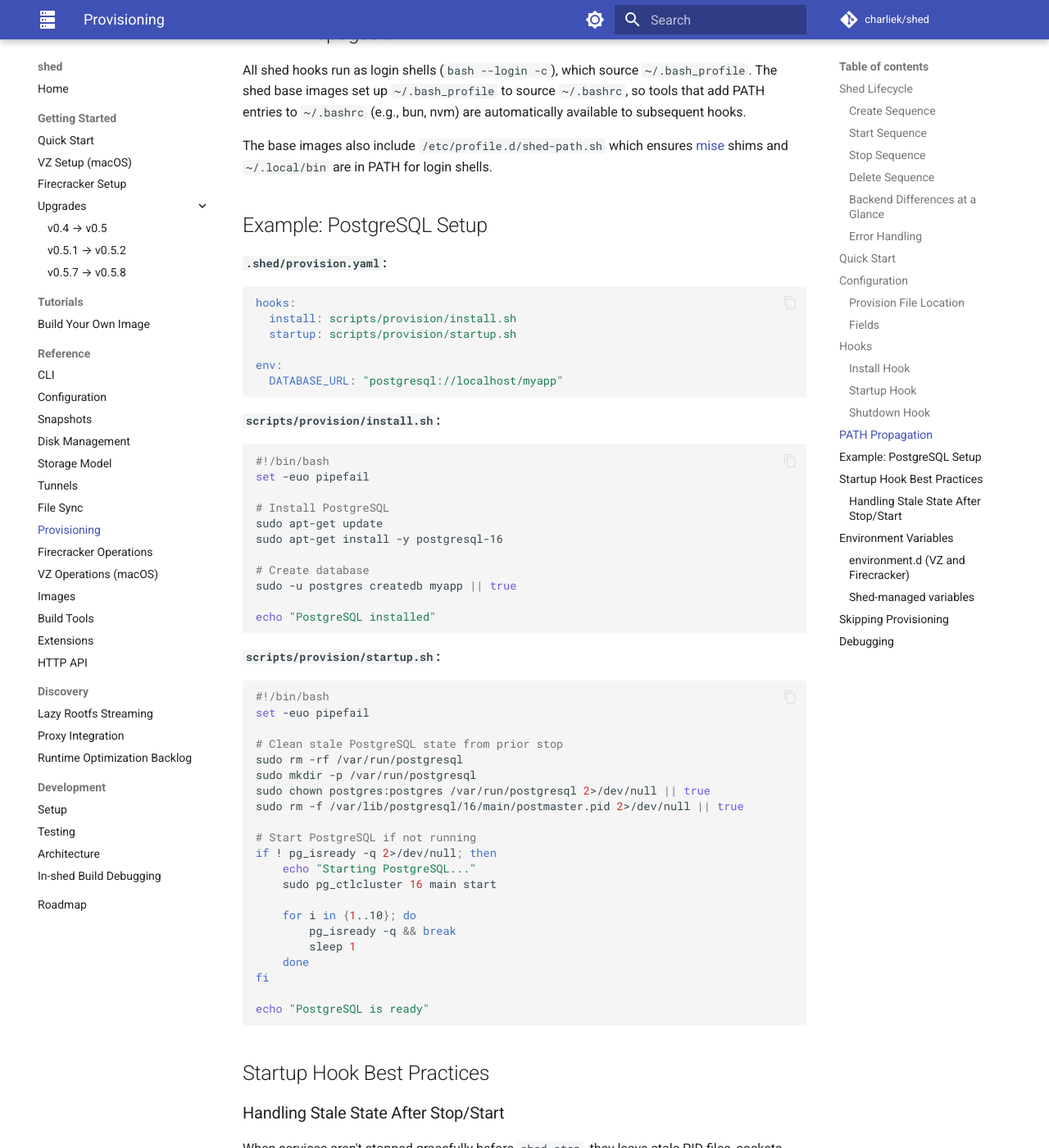
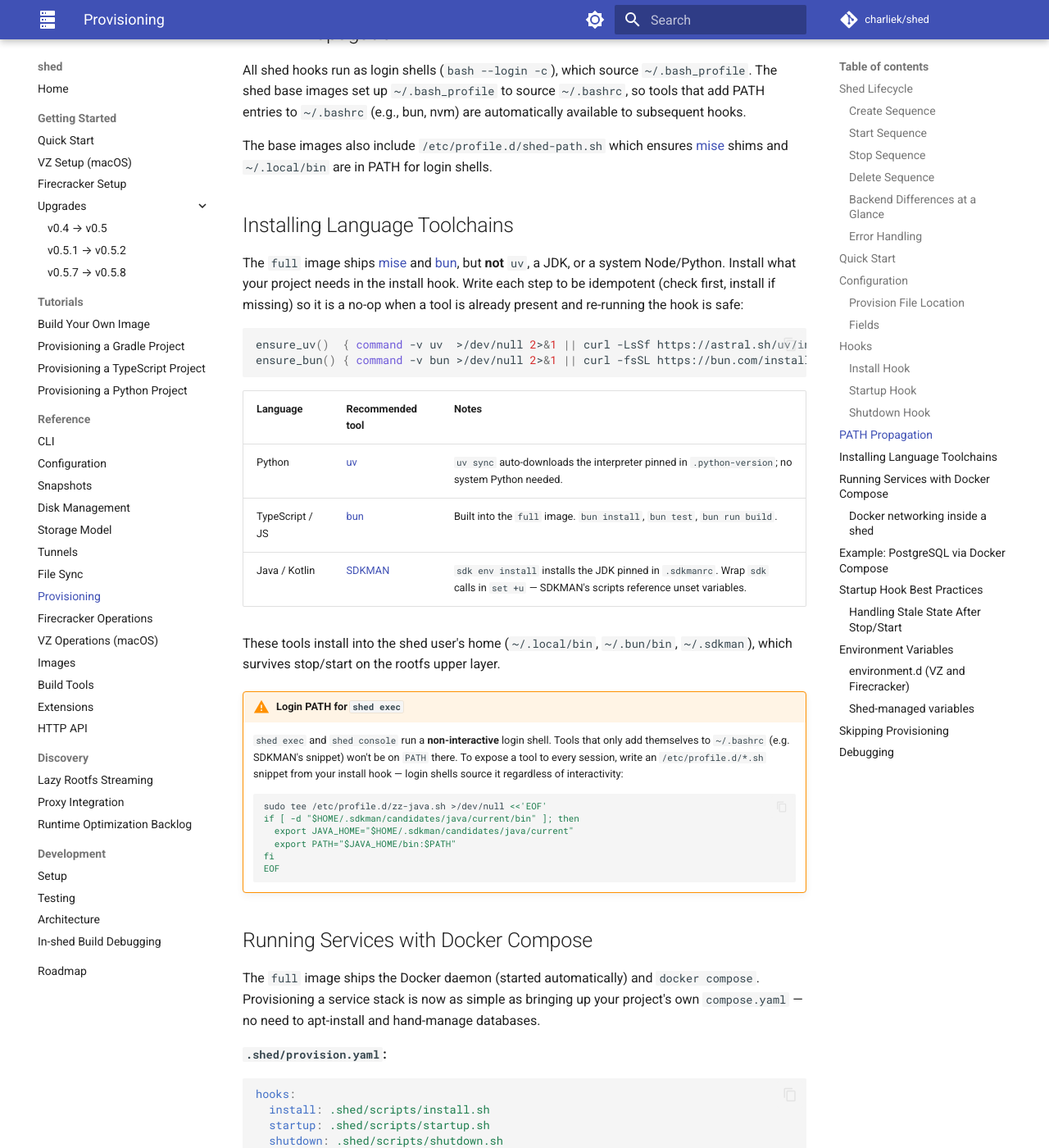
Before and after one commit to charliek/shed, an MkDocs documentation site: the page built from docs/reference/provisioning.md, in a window 1280 px wide and 1400 px high, scrolled down 5068 px. Shown: the whole window at 82% size. Built offline with MkDocs 1.6.1 and Material for MkDocs 9.7.7, drawn with Linux system fonts in a browser that asks for light colours; comment, search, counter and statistics services are not loaded; some of the changed text lies outside the part shown.

Commit message:
docs: refresh provisioning guide + language tutorials; fix image-variant claims (#189)
* docs: refresh provisioning guide, add language tutorials, fix image claims

Provisioning reference:
- document the docker-compose service pattern (now that `full` ships
  Docker) as the recommended way to run Postgres/Redis/etc.
- add an "Installing language toolchains" section (uv / bun / SDKMAN) and
  the /etc/profile.d login-PATH gotcha for non-interactive `shed exec`.
- clarify that provision.yaml `env:` reaches hooks only; use
  /etc/environment.d for env that must reach exec/console/app sessions.
- document the two `full`-image Docker quirks (credsStore=shed blocks
  anonymous pulls; bridge:none breaks Testcontainers' default network).

New tutorials: provisioning a Gradle (SDKMAN + Testcontainers),
TypeScript (bun + compose), and Python (uv + compose) project.

Image-doc accuracy fixes (verified against vz/Dockerfile):
- `base`/`extensions` do NOT ship Docker CE — only `full` does.
- `full` ships Docker + mise + bun + coding agents, NOT a system
  Node.js/Python (install per-project; uv provisions Python).

Co-Authored-By: Claude Opus 4.8 (1M context) <noreply@anthropic.com>

* docs: drop only credsStore (keep auths) in the public-pull recipe

Match the provisioning helpers shipped in the example repos: use
`jq 'del(.credsStore)'` instead of overwriting ~/.docker/config.json with {},
so any auths/credHelpers survive.

Co-Authored-By: Claude Opus 4.8 (1M context) <noreply@anthropic.com>

* docs: drop the credsStore workaround (guest helper fixed upstream)

The docker-credential-shed guest helper now emits the standard
"credentials not found in native keychain" sentinel, so Docker falls back
to anonymous pulls with credsStore=shed intact — no neutralization needed.
Remove the credsStore row from the Docker section and the
enable_public_image_pulls helper/calls from the gradle/typescript/python
tutorials. The separate bridge:none / Testcontainers fix stays.

Co-Authored-By: Claude Opus 4.8 (1M context) <noreply@anthropic.com>

---------

Co-authored-by: Claude Opus 4.8 (1M context) <noreply@anthropic.com>

````diff
--- a/docs/reference/provisioning.md
+++ b/docs/reference/provisioning.md
@@ -158,7 +158,106 @@ All shed hooks run as login shells (`bash --login -c`), which source `~/.bash_pr
 
 The base images also include `/etc/profile.d/shed-path.sh` which ensures [mise](https://mise.jdx.dev/) shims and `~/.local/bin` are in PATH for login shells.
 
-## Example: PostgreSQL Setup
+## Installing Language Toolchains
+
+The `full` image ships [mise](https://mise.jdx.dev/) and [bun](https://bun.sh/),
+but **not** `uv`, a JDK, or a system Node/Python. Install what your project needs
+in the install hook. Write each step to be idempotent (check first, install if
+missing) so it is a no-op when a tool is already present and re-running the hook
+is safe:
+
+```bash
+ensure_uv()  { command -v uv  >/dev/null 2>&1 || curl -LsSf https://astral.sh/uv/install.sh | sh; }
+ensure_bun() { command -v bun >/dev/null 2>&1 || curl -fsSL https://bun.com/install | bash; }
+```
+
+| Language | Recommended tool | Notes |
+|----------|------------------|-------|
+| Python | [uv](https://docs.astral.sh/uv/) | `uv sync` auto-downloads the interpreter pinned in `.python-version`; no system Python needed. |
+| TypeScript / JS | [bun](https://bun.sh/) | Built into the `full` image. `bun install`, `bun test`, `bun run build`. |
+| Java / Kotlin | [SDKMAN](https://sdkman.io/) | `sdk env install` installs the JDK pinned in `.sdkmanrc`. Wrap `sdk` calls in `set +u` — SDKMAN's scripts reference unset variables. |
+
+These tools install into the shed user's home (`~/.local/bin`, `~/.bun/bin`,
+`~/.sdkman`), which survives stop/start on the rootfs upper layer.
+
+!!! warning "Login PATH for `shed exec`"
+    `shed exec` and `shed console` run a **non-interactive** login shell. Tools
+    that only add themselves to `~/.bashrc` (e.g. SDKMAN's snippet) won't be on
+    `PATH` there. To expose a tool to every session, write an
+    `/etc/profile.d/*.sh` snippet from your install hook — login shells source
+    it regardless of interactivity:
+
+    ```bash
+    sudo tee /etc/profile.d/zz-java.sh >/dev/null <<'EOF'
+    if [ -d "$HOME/.sdkman/candidates/java/current/bin" ]; then
+      export JAVA_HOME="$HOME/.sdkman/candidates/java/current"
+      export PATH="$JAVA_HOME/bin:$PATH"
+    fi
+    EOF
+    ```
+
+## Running Services with Docker Compose
+
+The `full` image ships the Docker daemon (started automatically) and `docker
+compose`. Provisioning a service stack is now as simple as bringing up your
+project's own `compose.yaml` — no need to apt-install and hand-manage databases.
+
+**`.shed/provision.yaml`:**
+
+```yaml
+hooks:
+  install: .shed/scripts/install.sh
+  startup: .shed/scripts/startup.sh
+  shutdown: .shed/scripts/shutdown.sh
+```
+
+**`startup.sh`** brings the stack up every boot and waits for health:
+
+```bash
+#!/bin/bash
+set -euo pipefail
+cd "${SHED_WORKSPACE:-$PWD}"
+
+# Daemon auto-starts, but may not be ready the instant the hook fires.
+for i in $(seq 1 30); do docker info >/dev/null 2>&1 && break; sleep 1; done
+
+docker compose up -d
+# Wait until every service with a healthcheck reports healthy.
+for i in $(seq 1 30); do
+  pending="$(docker compose ps --format '{{.Name}} {{.Health}}' \
+    | awk '$2 != "" && $2 != "healthy" {print $1}')"
+  [ -z "$pending" ] && break
+  sleep 2
+done
+```
+
+**`shutdown.sh`** stops it gracefully (named volumes persist):
+
+```bash
+#!/bin/bash
+set -euo pipefail
+cd "${SHED_WORKSPACE:-$PWD}"
+docker compose down || true
+```
+
+!!! warning "Docker requires the `full` image"
+    Only the `full` variant ships the Docker daemon. With `base`/`extensions`,
+    `docker` is absent and these hooks will warn and continue.
+
+### Docker networking inside a shed
+
+The `full` image's Docker is tuned for the nested-VM environment, which affects
+one common workflow — handle it in your install hook:
+
+| Behavior | Effect | Fix in the install hook |
+|----------|--------|-------------------------|
+| `bridge: none` in `daemon.json` | The default `docker0` bridge is absent, so containers started on the **default** network get no published ports. `docker compose` is unaffected (it creates its own user-defined network), but [Testcontainers](https://testcontainers.com/) is not. | Re-enable it for Testcontainers: `jq 'del(.bridge)' /etc/docker/daemon.json` → write back → `sudo systemctl restart docker`. |
+
+## Example: PostgreSQL via Docker Compose
+
+For most projects, run Postgres from your `compose.yaml` (above) rather than
+installing it into the image. The example below is the **no-Docker alternative**
+— installing the service directly — kept for `base`/`extensions` images.
 
 **`.shed/provision.yaml`:**
 
@@ -298,6 +397,20 @@ env:
   NODE_ENV: "development"
 ```
 
+!!! warning "`provision.yaml` `env:` reaches hooks only"
+    Variables in the `env:` map are injected into the **provisioning hooks**,
+    not into later `shed exec` / `shed console` sessions or the app. To make a
+    variable available everywhere, write it to `/etc/environment.d/*.conf` from
+    your install hook (it is read per-exec):
+
+    ```bash
+    # In the install hook — available to every session afterward.
+    sudo tee /etc/environment.d/90-myapp.conf >/dev/null <<'EOF'
+    DATABASE_URL=postgresql://localhost/myapp
+    TESTCONTAINERS_RYUK_DISABLED=true
+    EOF
+    ```
+
 ## Skipping Provisioning
 
 ```bash
--- a/mkdocs.yml
+++ b/mkdocs.yml
@@ -98,6 +98,9 @@ nav:
           - v0.5.7 → v0.5.8: upgrades/v0.5.7-to-v0.5.8.md
   - Tutorials:
       - Build Your Own Image: tutorials/build-your-own-image.md
+      - Provisioning a Gradle Project: tutorials/gradle-provisioning.md
+      - Provisioning a TypeScript Project: tutorials/typescript-provisioning.md
+      - Provisioning a Python Project: tutorials/python-provisioning.md
   - Reference:
       - CLI: reference/cli.md
       - Configuration: reference/configuration.md
````
Also changed, not shown: docs/reference/images.md (+12 -3 lines), docs/tutorials/build-your-own-image.md (+3 -3 lines), docs/tutorials/gradle-provisioning.md (added, +138 -0 lines), docs/tutorials/python-provisioning.md (added, +137 -0 lines), docs/tutorials/typescript-provisioning.md (added, +125 -0 lines).
